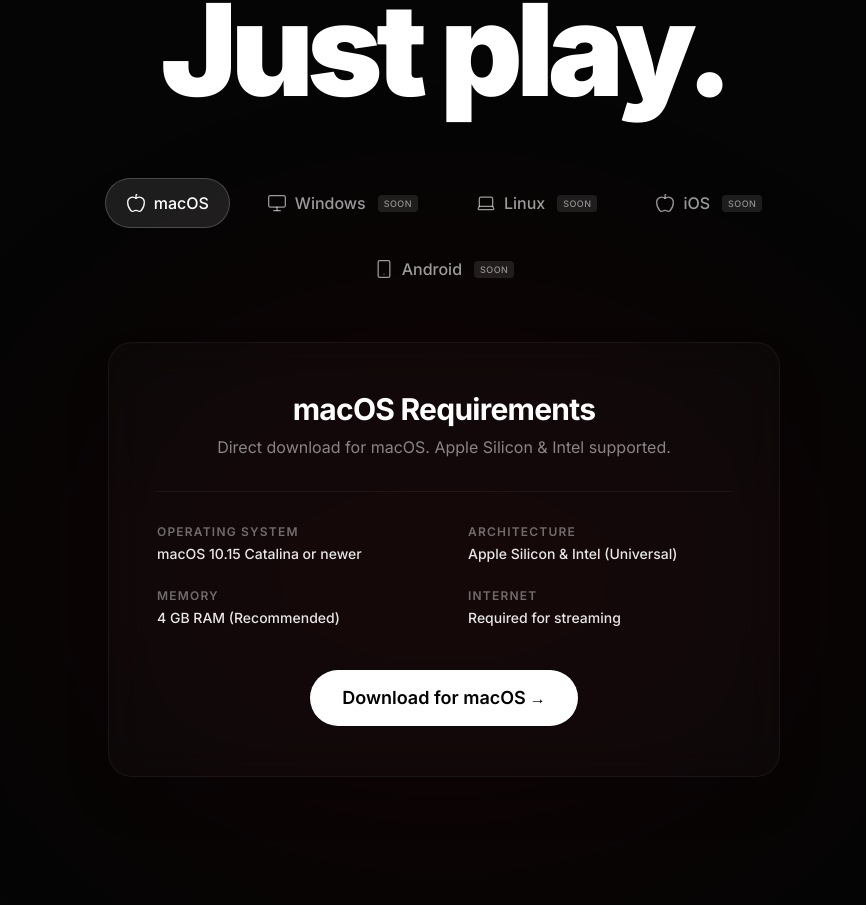
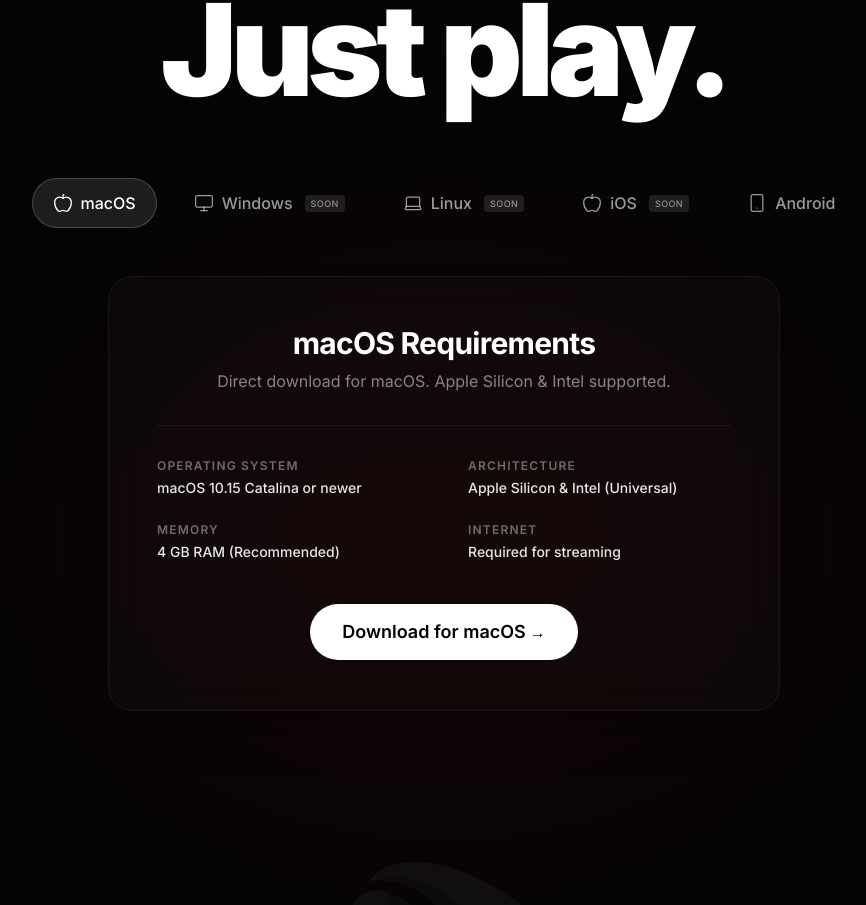
Before and after one commit to ppplayermusic/website, a Next.js app: page /en/download in a window 1280 px wide. Shown: the part 2644-3549 px from the top of the page, without its empty margins (196-1062 px from the left). Built offline with nearby package versions, Linux system fonts and the light colour scheme.

Commit message:
fix: hide Soon badge when platform has a secondary href

```diff
--- a/components/sections/DownloadCTA.tsx
+++ b/components/sections/DownloadCTA.tsx
@@ -79,7 +79,7 @@ export default function DownloadCTA() {
                   >
                     {getPlatformIcon(platform.id, 'w-5 h-5')}
                     {platform.name}
-                    {!platform.isAvailable && (
+                    {!platform.isAvailable && !platform.secondaryHref && (
                        <span className="ml-1 text-[9px] uppercase tracking-wider px-1.5 py-0.5 rounded-sm bg-white/10 text-white/50 hidden md:inline-block">
                          Soon
                        </span>
```
